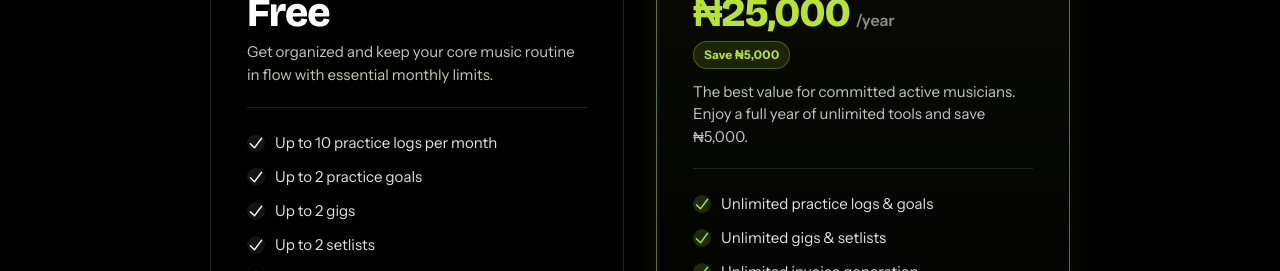
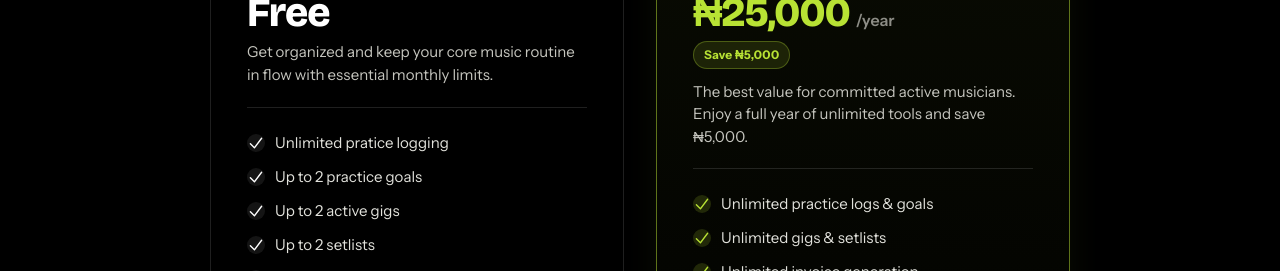
Before and after one commit to akindan01/Riffly.web, a Next.js app: page / in a window 1280 px wide. Shown: the part 3700-3971 px from the top of the page. Built offline with nearby package versions, Linux system fonts and the light colour scheme; no server answers.

Commit message:
Update freeFeatures for pricing component

```diff
--- a/components/Pricing.tsx
+++ b/components/Pricing.tsx
@@ -40,11 +40,11 @@ export default function Pricing() {
       : "The best value for committed active musicians. Enjoy a full year of unlimited tools and save ₦5,000.";
 
   const freeFeatures = [
-    "Up to 10 practice logs per month",
-    "Up to 2 practice goals",
-    "Up to 2 gigs",
-    "Up to 2 setlists",
-    "Up to 2 invoices",
+    "Unlimited pratice logging",
+      "Up to 2 practice goals",
+      "Up to 2 active gigs",
+      "Up to 2 setlists",
+      "Up to 2 invoices",
   ];
 
   const proFeatures = [
```
